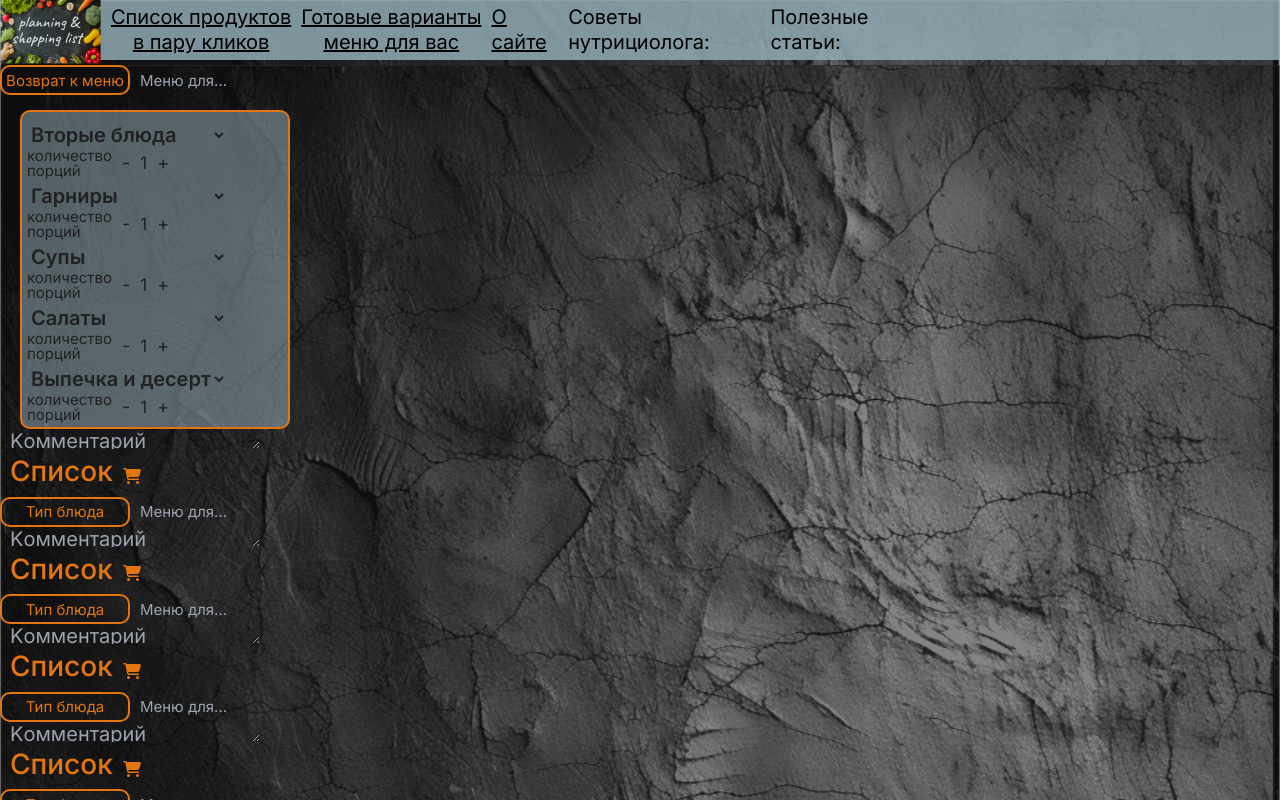
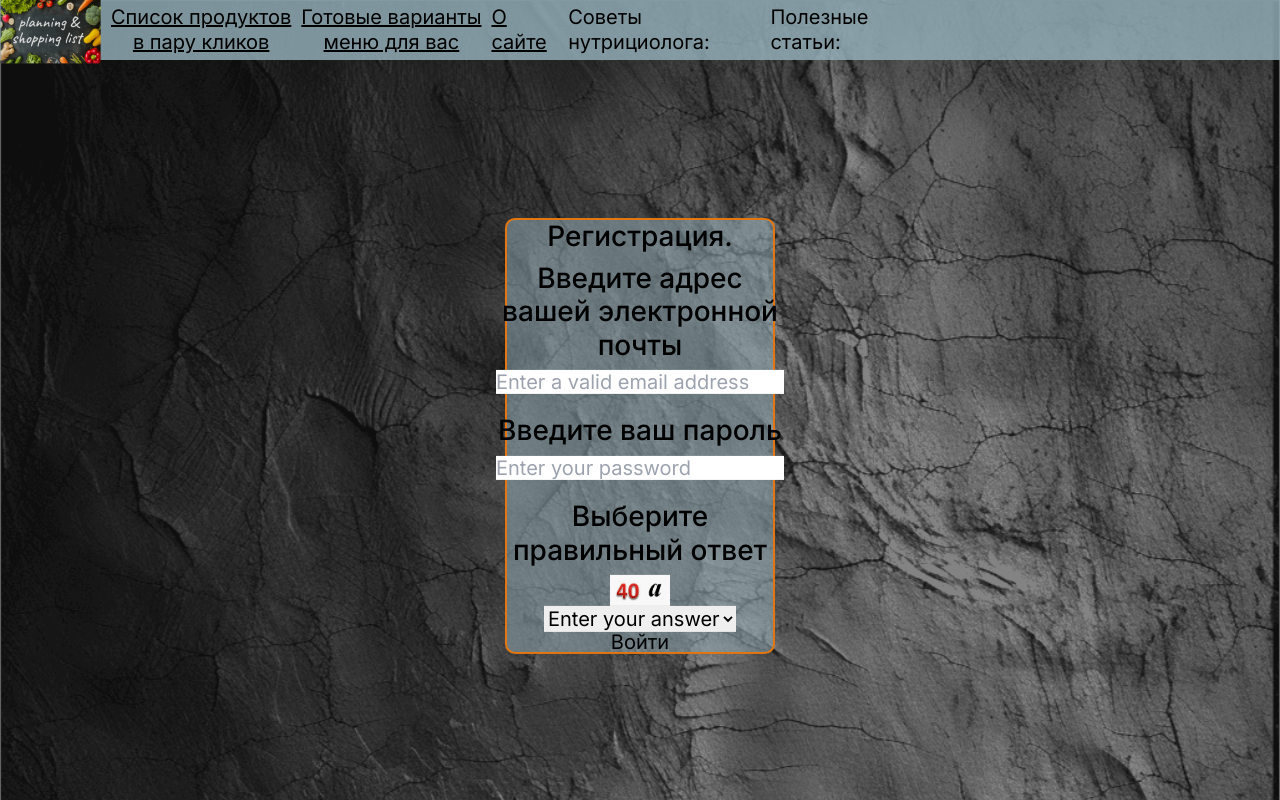
Before and after one commit to bartcevich/Menu, a Next.js app: page / in a window 1280 px wide. Shown: the top 800 px of the page. Built offline with nearby package versions, Linux system fonts and the light colour scheme.

Commit message:
add login form

```diff
--- a/src/app/page.tsx
+++ b/src/app/page.tsx
@@ -1,9 +1,10 @@
 //'use client';
 import React, { useState, useEffect } from "react";
 import AllIngredients from "@/components/AllIngredients";
+
 import Authentication from "@/components/Authentication";
-import MenuGroups from "@/components/MenuGroups";
 import ShowSevenAndStorage from "@/components/ShowSevenAndStorage";
+import LoginForm from "@/components/LoginForm";
 //import { MenuProvider } from "@/context/IngredientsContext";
 import bgImage from "@/assets/images/background.png";
 
@@ -21,9 +22,9 @@ export default function Home() {
           minHeight: "100vh",
         }}
       >
-        {/* <MenuGroups /> */}
-        <ShowSevenAndStorage />
         {/* <Authentication /> */}
+        <LoginForm />
+        {/* <ShowSevenAndStorage /> */}
         {/* <AllIngredients /> */}
       </div>
       {/* </MenuProvider> */}
--- a/src/components/Authentication/index.tsx
+++ b/src/components/Authentication/index.tsx
@@ -4,12 +4,12 @@ import styles from "./styles.module.scss";
 import { useInView } from "react-intersection-observer";
 import { motion } from "framer-motion";
 import validator from "email-validator";
-import AllIngredients from "@/components/AllIngredients";
+import ShowSevenAndStorage from "@/components/ShowSevenAndStorage";
 import Image from "next/image";
 import test from "@/assets/images/test.jpg";
 
 const RIGHT_ANSWER = [
-  { value: "", label: "" },
+  { value: "Enter your answer", label: "Enter your answer" },
   { value: "голубь", label: "голубь" },
   { value: "сорока", label: "сорока" },
   { value: "ворона", label: "ворона" },
@@ -97,9 +97,10 @@ const Form = () => {
     ) {
       setAnswer(true);
       return;
-    } else {
-      setShow(true);
     }
+    // else {
+    //   setShow(true);
+    // }
     setSending(true);
 
     formData["today"] = today;
@@ -108,17 +109,17 @@ const Form = () => {
 
     const data = JSON.stringify(formData);
     //console.log("data=", JSON.stringify(formData), data);
-    fetch("https://api.web3forms.com/submit", {
-      //fetch("", {
-      method: "POST",
-      headers: {
-        "Content-Type": "application/json",
-        Accept: "application/json",
-      },
-      body: data,
-    })
-      .then((res) => res.json())
-      .then((data) => {
+    // fetch("https://api.web3forms.com/submit", {
+    //   //fetch("", {
+    //   method: "POST",
+    //   headers: {
+    //     "Content-Type": "application/json",
+    //     Accept: "application/json",
+    //   },
+    //   body: data,
+    // })
+    //   .then((res) => res.json())
+    // .then((data) => {
     console.log("promise=", data);
     setSending(false);
     setSuccess(true);
@@ -129,15 +130,16 @@ const Form = () => {
       key: "",
       answer: "",
     });
-        setTimeout(() => {
-          setSuccess(false);
-        }, 3000);
-      })
-      .catch((err) => {
-        console.log(err);
-        setSending(false);
-        setFailed(true);
-      });
+    setShow(true);
+    // setTimeout(() => {
+    //   setSuccess(false);
+    // }, 3000);
+    // })
+    // .catch((err) => {
+    //   console.log(err);
+    //   setSending(false);
+    //   setFailed(true);
+    // });
   };
 
   const handleButtonText = () => {
@@ -236,7 +238,7 @@ const Form = () => {
           show ? styles["image-appear"] : ""
         }`}
       >
-        {show && <AllIngredients />}
+        {show && <ShowSevenAndStorage />}
       </div>
     </>
   );
--- /dev/null
+++ b/src/components/LoginForm/index.tsx
@@ -0,0 +1,136 @@
+"use client";
+import React, { useState } from "react";
+import styles from "./styles.module.scss";
+import ShowSevenAndStorage from "@/components/ShowSevenAndStorage";
+import Image from "next/image";
+import test from "@/assets/images/test.jpg";
+
+const RIGHT_ANSWER = [
+  { value: "Enter your answer", label: "Enter your answer" },
+  { value: "голубь", label: "голубь" },
+  { value: "сорока", label: "сорока" },
+  { value: "ворона", label: "ворона" },
+];
+
+const LoginForm = () => {
+  const [email, setEmail] = useState("");
+  const [password, setPassword] = useState("");
+  const [isValidEmail, setIsValidEmail] = useState(false);
+  const [isValidPassword, setIsValidPassword] = useState(false);
+  const [isLoggedIn, setIsLoggedIn] = useState(false);
+  const [answer, setAnswer] = useState("");
+
+  const handleEmailChange = (e: any) => {
+    const enteredEmail = e.target.value;
+    setEmail(enteredEmail);
+    setIsValidEmail(validateEmail(enteredEmail));
+  };
+
+  const handlePasswordChange = (e: any) => {
+    const enteredPassword = e.target.value;
+    setPassword(enteredPassword);
+    setIsValidPassword(validatePassword(enteredPassword));
+  };
+
+  const handleAnswerChange = (e: any) => {
+    const enteredAnswer = e.target.value;
+    setAnswer(enteredAnswer);
+  };
+
+  const validateEmail = (email: any) => {
+    const emailRegex = /^[^\s@]+@[^\s@]+\.[^\s@]+$/;
+    return emailRegex.test(email);
+  };
+
+  const validatePassword = (password: any) => {
+    //const passwordRegex = /^[A-Za-z\s]{0,20}$/;
+    const passwordRegex = /^[^\s]{0,20}$/;
+    return passwordRegex.test(password);
+  };
+
+  const handleSubmit = (e: any) => {
+    e.preventDefault();
+    console.log("state Answer1", answer, isValidEmail, isValidPassword);
+    if (isValidEmail && isValidPassword && answer === "сорока") {
+      setIsLoggedIn(true);
+      console.log("Logged in successfully");
+    } else {
+      console.log("Invalid email or password");
+    }
+  };
+
+  const handleButtonText = () => {
+    if (isValidEmail || isValidPassword || answer === "сорока") {
+      return "Пробовать снова";
+    } else {
+      return "Войти";
+    }
+  };
+
+  return (
+    <>
+      {!isLoggedIn ? (
+        <form
+          onSubmit={handleSubmit}
+          className={`${styles.containerForm} ${
+            isLoggedIn ? "animate-slide" : ""
+          }`}
+        >
+          <h3>Регистрация.</h3>
+          <label>
+            <h3>Введите адрес вашей электронной почты</h3>
+            <input
+              type="email"
+              value={email}
+              onChange={handleEmailChange}
+              required
+              placeholder="Enter a valid email address"
+            />
+          </label>
+          <br />
+          <label>
+            <h3>Введите ваш пароль</h3>
+            <input
+              type="password"
+              value={password}
+              onChange={handlePasswordChange}
+              required
+              placeholder={`${
+                password === "" ? "Enter your password" : "password"
+              }`}
+            />
+          </label>
+          <br />
+          <h3>Выберите правильный ответ</h3>
+          <div className={styles.imageTest}>
+            <Image src={test} alt="image" />
+          </div>
+          <select
+            className={`formControl ${answer ? "formError" : ""}`}
+            // onFocus={() => {
+            //   handleInputFocus(setAnswer);
+            // }}
+            onChange={handleAnswerChange}
+            value={answer}
+            id="contactAnswer"
+            name="answer"
+            placeholder={answer === "" ? "Enter your answer" : ""}
+          >
+            {RIGHT_ANSWER.map((option) => (
+              <option key={option.value} value={option.value}>
+                {option.label}
+              </option>
+            ))}
+          </select>
+          <button type="submit" disabled={!isValidEmail || !isValidPassword}>
+            <div className={styles.button}>{handleButtonText()}</div>
+          </button>
+        </form>
+      ) : (
+        <ShowSevenAndStorage />
+      )}
+    </>
+  );
+};
+
+export default LoginForm;
--- /dev/null
+++ b/src/components/LoginForm/styles.module.scss
@@ -0,0 +1,41 @@
+@import '@/app/variables.scss';
+
+@keyframes slideIn {
+  from {
+    transform: translateX(-40vw);
+    opacity: 0;
+  }
+  to {
+    opacity: 1;
+  }
+}
+.animate-slide {
+  animation: slideIn 1s ease-in-out; /* Apply the animation when the class is added */
+  animation-fill-mode: forwards; /* Ensure the animation ends at the final keyframe */
+}
+
+.containerForm{
+  @include font(#000, Inter, 20px, normal, 400, 20px, 0);
+  text-align: center;
+  position: relative;
+  animation: slideIn 1s ease-in-out; /* Apply the animation */
+  animation-fill-mode: forwards; /* Ensure the animation ends at the final keyframe */
+  top: 50%; /* Position the top edge at 50% of the viewport height */
+  left: 50%; /* Position the left edge at 50% of the viewport width */
+  transform: translate(-50%, 50%);
+  width: 270px;
+  min-height: 300px;
+  border: 2px solid #E47611;
+  border-radius: 10px;
+  background-color: rgba(153, 181, 191, 0.5);
+  display: flex;
+    flex-flow: column;
+    justify-content: center;
+    align-items: center;
+}
+.imageTest{
+  width: 60px;
+}
+// input[id="contactEmail"]{
+//   accent-color: rgba(153, 181, 191, 0.5);
+// }
```
Lines whose indentation alone changed are shown as unchanged.
